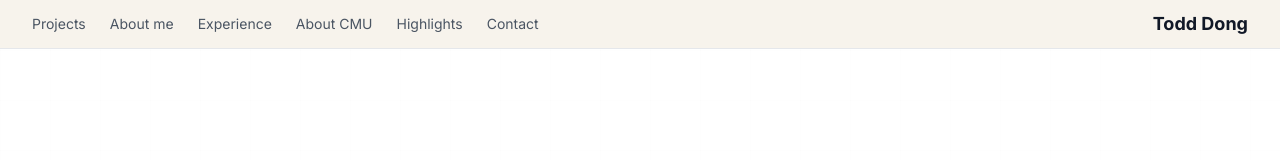
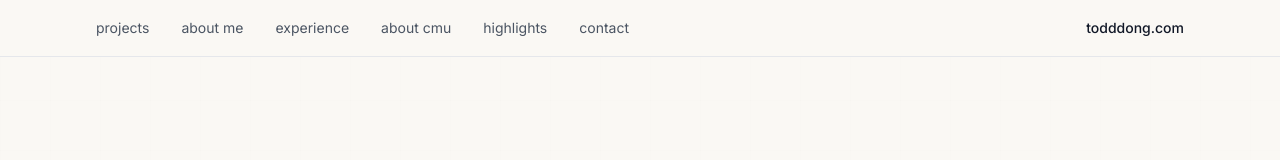
Before and after one commit to todddong/Personal-Website, a Next.js app: page / in a window 1280 px wide. Shown: the top 160 px of the page. Built offline with nearby package versions, Linux system fonts and the light colour scheme; no server answers; grey boxes are pictures that could not be loaded.

Commit message:
Update navbar to match davidchung.io format and change background to light tan

```diff
--- a/app/globals.css
+++ b/app/globals.css
@@ -3,11 +3,11 @@
 @tailwind utilities;
 
 :root {
-  --background: #ffffff;
+  --background: #faf8f4;
   --foreground: #1a1a1a;
   --grid-color: rgba(0, 0, 0, 0.03);
-  --accent: #3b82f6;
-  --accent-hover: #2563eb;
+  --accent: #93C572;
+  --accent-hover: #7fb05a;
 }
 
 * {
--- a/components/AboutCMU.tsx
+++ b/components/AboutCMU.tsx
@@ -6,7 +6,7 @@ import { GraduationCap, MapPin, Calendar, Award, TrendingUp } from "lucide-react
 
 export default function AboutCMU() {
   return (
-    <section id="about-cmu" className="py-12 px-4 md:px-8 relative bg-white">
+    <section id="about-cmu" className="py-12 px-4 md:px-8 relative bg-[#faf8f4]">
       <div className="max-w-6xl mx-auto">
         <motion.div
           initial={{ opacity: 0, y: 20 }}
--- a/components/AthleteSystems.tsx
+++ b/components/AthleteSystems.tsx
@@ -62,7 +62,7 @@ export default function AthleteSystems() {
     <section
       ref={sectionRef}
       id="athlete-systems"
-      className="py-12 px-4 md:px-8 relative bg-white"
+      className="py-12 px-4 md:px-8 relative bg-[#faf8f4]"
     >
       <div className="max-w-7xl mx-auto">
         <motion.h2
--- a/components/Experience.tsx
+++ b/components/Experience.tsx
@@ -138,7 +138,7 @@ function TimelineItem({ item, index }: { item: typeof timeline[0]; index: number
 
 export default function Experience() {
   return (
-    <section id="experience" className="py-12 px-4 md:px-8 relative bg-white">
+    <section id="experience" className="py-12 px-4 md:px-8 relative bg-[#faf8f4]">
       <div className="max-w-7xl mx-auto">
         <motion.h2
           initial={{ opacity: 0, y: 20 }}
--- a/components/Footer.tsx
+++ b/components/Footer.tsx
@@ -39,7 +39,7 @@ const social = [
 
 export default function Footer() {
   return (
-    <footer id="contact" className="py-8 px-4 md:px-8 border-t border-gray-200 bg-white">
+    <footer id="contact" className="py-8 px-4 md:px-8 border-t border-gray-200 bg-[#faf8f4]">
       <div className="max-w-7xl mx-auto">
         <motion.h2
           initial={{ opacity: 0, y: 20 }}
--- a/components/Hero.tsx
+++ b/components/Hero.tsx
@@ -69,7 +69,7 @@ export default function Hero() {
   }, []);
 
   return (
-    <section className="relative min-h-screen flex flex-col items-center justify-center overflow-hidden bg-white py-16">
+    <section className="relative min-h-screen flex flex-col items-center justify-center overflow-hidden bg-[#faf8f4] py-16">
       {/* Grid Background */}
       <div className="absolute inset-0 grid-pattern opacity-20 z-0" />
 
--- a/components/HighSchoolSwim.tsx
+++ b/components/HighSchoolSwim.tsx
@@ -17,7 +17,7 @@ const achievements = [
 
 export default function HighSchoolSwim() {
   return (
-    <section id="awards" className="py-12 px-4 md:px-8 relative bg-white">
+    <section id="awards" className="py-12 px-4 md:px-8 relative bg-[#faf8f4]">
       <div className="max-w-6xl mx-auto">
         <motion.div
           initial={{ opacity: 0, y: 20 }}
--- a/components/Highlights.tsx
+++ b/components/Highlights.tsx
@@ -68,7 +68,7 @@ export default function Highlights() {
   const [selectedImage, setSelectedImage] = useState<string | null>(null);
 
   return (
-    <section id="highlights" className="py-8 px-4 md:px-8 relative bg-white">
+    <section id="highlights" className="py-8 px-4 md:px-8 relative bg-[#faf8f4]">
       <div className="max-w-7xl mx-auto">
         <motion.div
           initial={{ opacity: 0, y: 20 }}
--- a/components/Navbar.tsx
+++ b/components/Navbar.tsx
@@ -40,52 +40,33 @@ export default function Navbar() {
       initial={{ y: -100 }}
       animate={{ y: 0 }}
       transition={{ duration: 0.3 }}
-      className={`fixed top-0 left-0 right-0 z-50 transition-all duration-300 ${
-        isScrolled
-          ? "bg-[#f5f0e8]/95 backdrop-blur-md border-b border-gray-300 shadow-sm"
-          : "bg-[#f5f0e8]/80 border-b border-gray-200"
-      }`}
+      className="fixed top-0 left-0 right-0 z-50 bg-[#faf8f4]/95 backdrop-blur-sm border-b border-gray-200"
     >
-      <div className="max-w-7xl mx-auto px-4 md:px-8">
-        <div className="flex items-center gap-6 h-12">
-          <div className="hidden md:flex items-center gap-6">
+      <div className="max-w-6xl mx-auto px-6 md:px-8">
+        <div className="flex items-center justify-between h-14">
+          <div className="flex items-center gap-8">
             {navItems.map((item) => (
               <a
                 key={item.label}
                 href={item.href}
                 onClick={(e) => handleClick(e, item.href)}
-                className="text-sm text-gray-600 hover:text-[#93C572] transition-colors"
+                className="text-sm text-gray-600 hover:text-gray-900 transition-colors"
               >
-                {item.label}
+                {item.label.toLowerCase()}
               </a>
             ))}
           </div>
 
-          <motion.a
+          <a
             href="#"
             onClick={(e) => {
               e.preventDefault();
               window.scrollTo({ top: 0, behavior: "smooth" });
             }}
-            className="text-lg font-bold text-gray-900 hover:text-[#93C572] transition-colors ml-auto"
+            className="text-sm font-medium text-gray-900 hover:text-gray-600 transition-colors"
           >
-            Todd Dong
-          </motion.a>
-
-          {/* Mobile menu button */}
-          <button className="md:hidden text-gray-600 hover:text-gray-900">
-            <svg
-              className="w-6 h-6"
-              fill="none"
-              strokeLinecap="round"
-              strokeLinejoin="round"
-              strokeWidth="2"
-              viewBox="0 0 24 24"
-              stroke="currentColor"
-            >
-              <path d="M4 6h16M4 12h16M4 18h16" />
-            </svg>
-          </button>
+            todddong.com
+          </a>
         </div>
       </div>
     </motion.nav>
--- a/components/Projects.tsx
+++ b/components/Projects.tsx
@@ -198,7 +198,7 @@ function ProjectCard({ project, index }: { project: typeof projects[0]; index: n
 
 export default function Projects() {
   return (
-    <section id="projects" className="py-12 px-4 md:px-8 relative bg-white">
+    <section id="projects" className="py-12 px-4 md:px-8 relative bg-[#faf8f4]">
       <div className="max-w-7xl mx-auto">
         <motion.h2
           initial={{ opacity: 0, y: 20 }}
```
